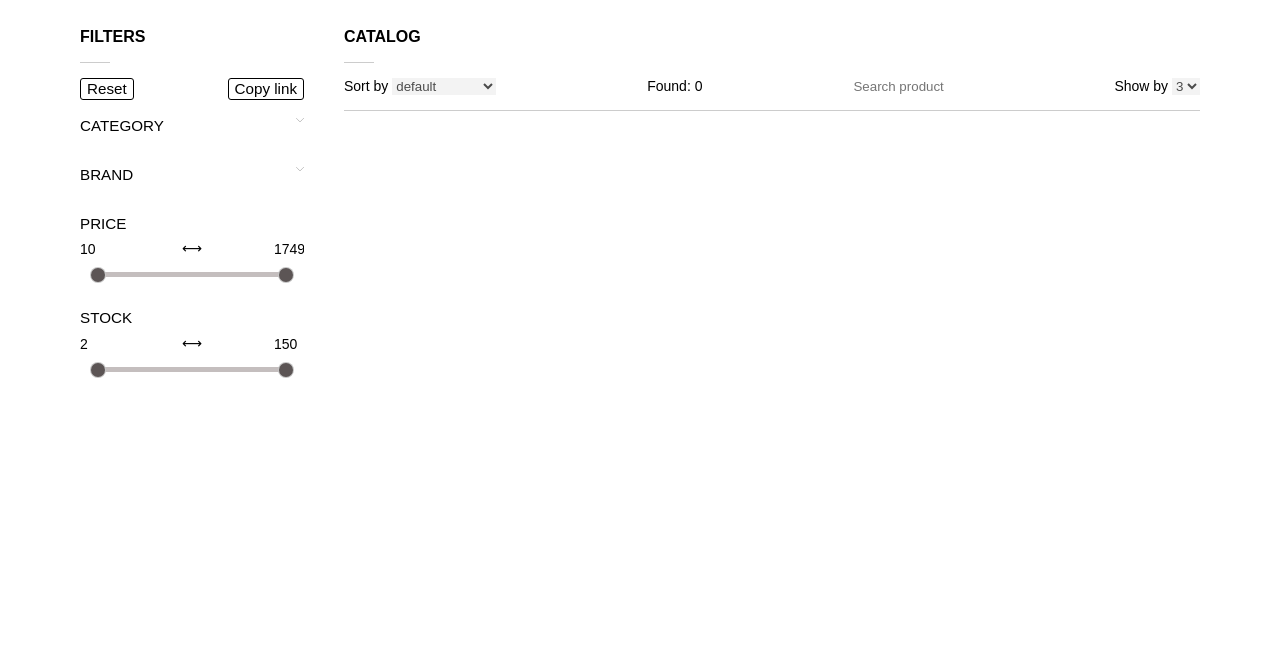
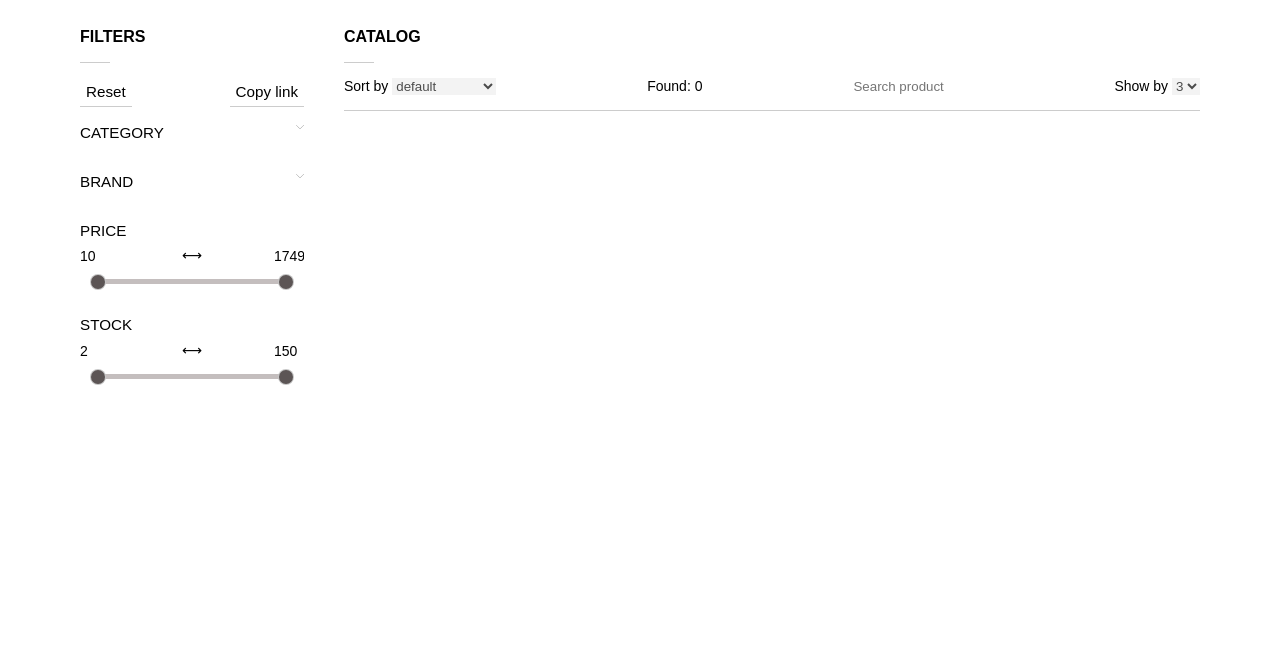
Before and after one commit to KohnoA/online-store, a website built with webpack: page src/index.html in a window 1280 px wide. Shown: the part 65-719 px from the top of the page. Built offline with nearby package versions, Linux system fonts and the light colour scheme; a web font is replaced by a local one.

Commit message:
fix: style for filters buttons reset and copy

```diff
--- a/src/pages/app/createApp.ts
+++ b/src/pages/app/createApp.ts
@@ -19,6 +19,7 @@ export function createApp(): void {
 
     routing();
     window.addEventListener('hashchange', routing);
+    window.addEventListener('DOMContentLoaded', routing);
 }
 
 export function routing() {
--- a/src/pages/main/filters/filters.scss
+++ b/src/pages/main/filters/filters.scss
@@ -39,12 +39,23 @@
 
     .aside-container__btn {
         background-color: transparent;
-        border: 1px solid black;
-        border-radius: 3px;
-        padding: 1px 6px;
+        color: black;
+        border-bottom: 1px solid #ccc;
+        // border-radius: 3px;
+        padding: 5px 6px;
         line-height: 120%;
         font-size: 0.95rem;
         text-align: center;
+        transition: .2s;
+
+        &:hover {
+            background-color: #ccc;
+            color: black;
+        }
+
+        &:active {
+            opacity: .7;
+        }
     }
 }
 
```
